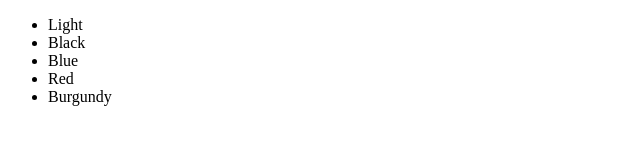
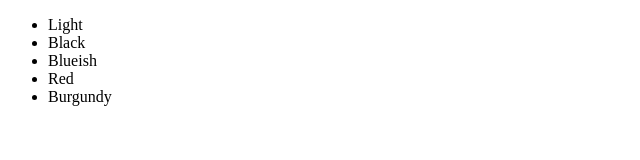
Before and after one commit to DEEDOTH/myBlog, a plain HTML site: page index.html in a window 1280 px wide. Shown: the full height of the page, 0-640 px from the left. Drawn offline with Linux system fonts and the light colour scheme.

Commit message:
New correction

```diff
--- a/index.html
+++ b/index.html
@@ -9,7 +9,7 @@
 		<ul>
 			<li>Light</li>
 			<li>Black</li>
-			<li>Blue</li>
+			<li>Blueish</li>
 			<li>Red</li>
 			<li>Burgundy</li>
 		</ul>
```
